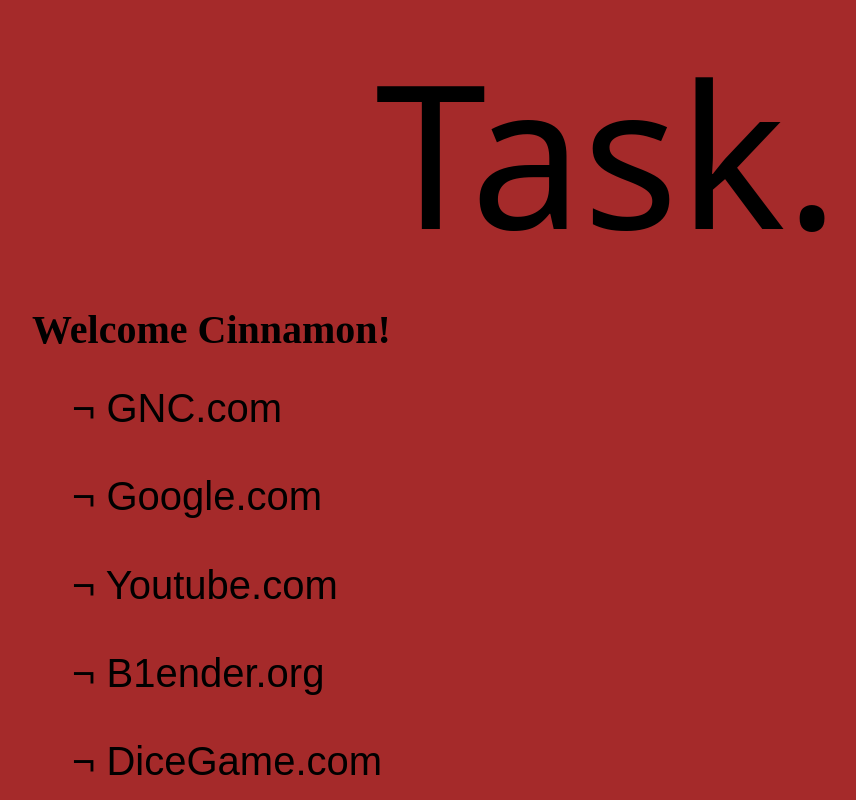
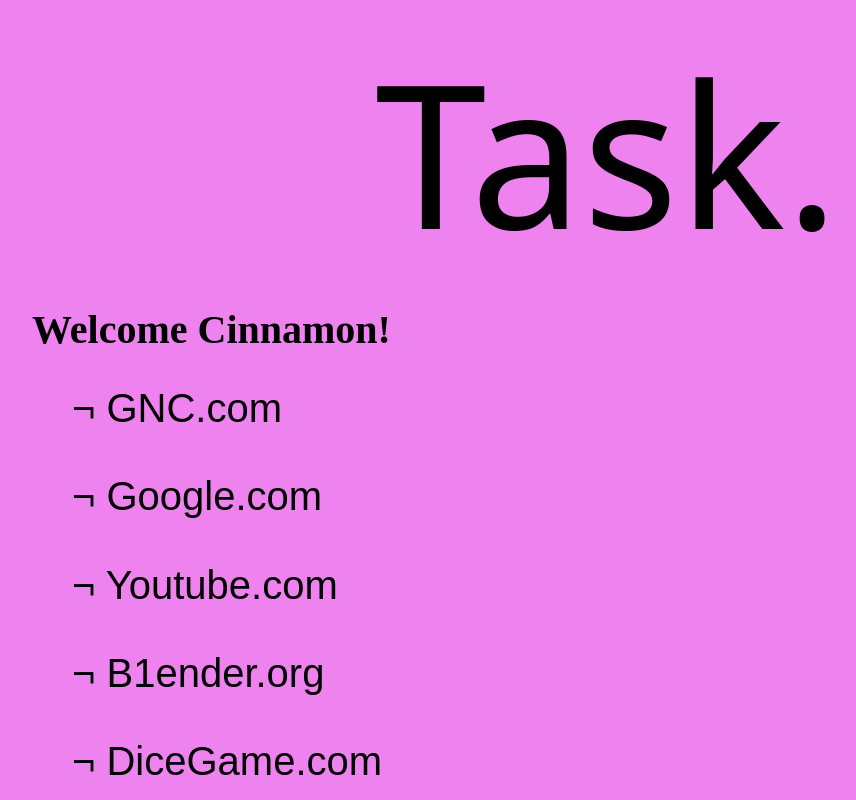
Before and after one commit to CinnamonRoll09/html-Task, a plain HTML site: page Cinnamon/cinnamon.html in a window 1280 px wide. Shown: the whole page, without its empty margins (48-904 px from the left). Drawn offline with Linux system fonts and the light colour scheme; a web font is replaced by a local one.

Commit message:
Change background to violet

```diff
--- a/Cinnamon/cinnamonStyle.css
+++ b/Cinnamon/cinnamonStyle.css
@@ -1,5 +1,5 @@
 body {
-    background-color: brown;
+    background-color: violet;
     margin: 0%;
     padding: 0%;
     height: 100vh;
```
